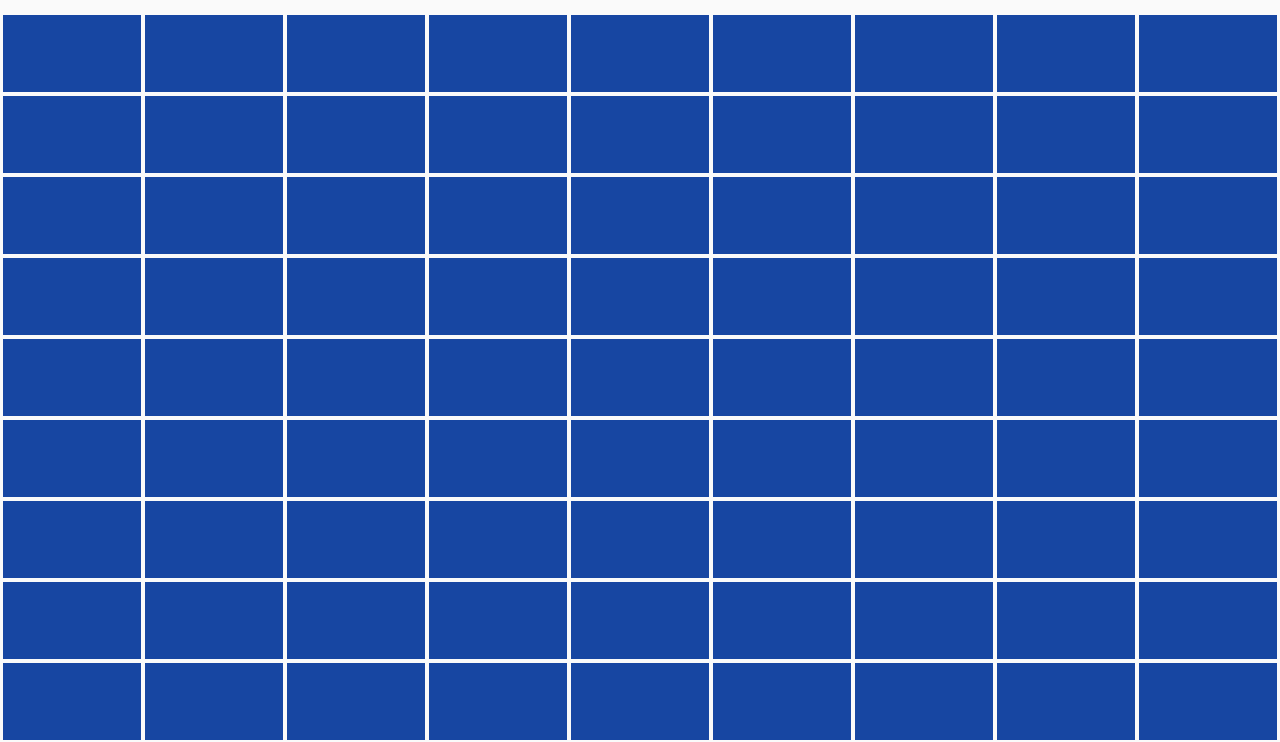
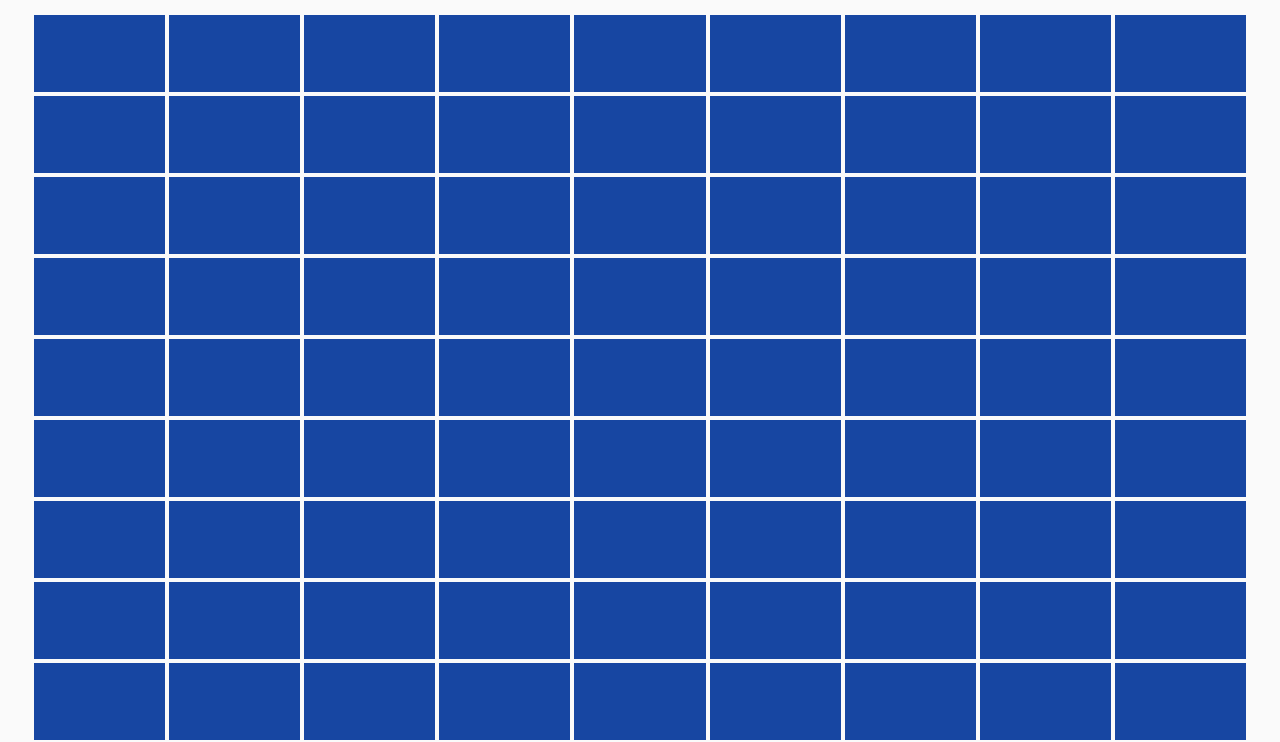
Before and after one commit to sebastienbourda/minesweeper, a plain HTML site: page index.html in a window 1280 px wide. Shown: the part 63-805 px from the top of the page. Drawn offline with Linux system fonts and the light colour scheme.

Commit message:
added padding to content

```diff
--- a/styles.css
+++ b/styles.css
@@ -133,6 +133,7 @@ a {
 #content {
   height: 90vh;
   width: 100vw;
+  padding: 0 32px;
   display: flex;
   align-items: center;
   justify-content: center;
```
